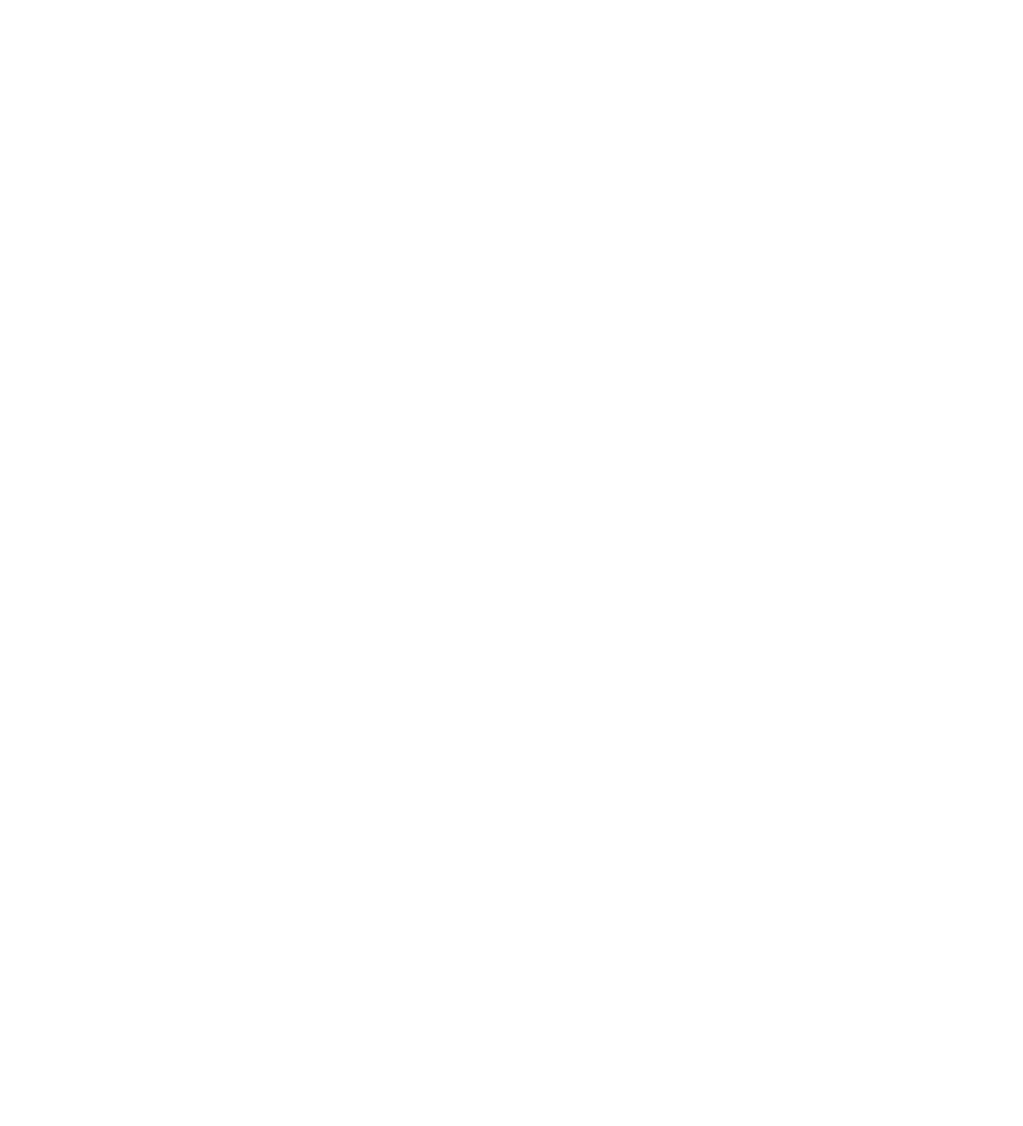
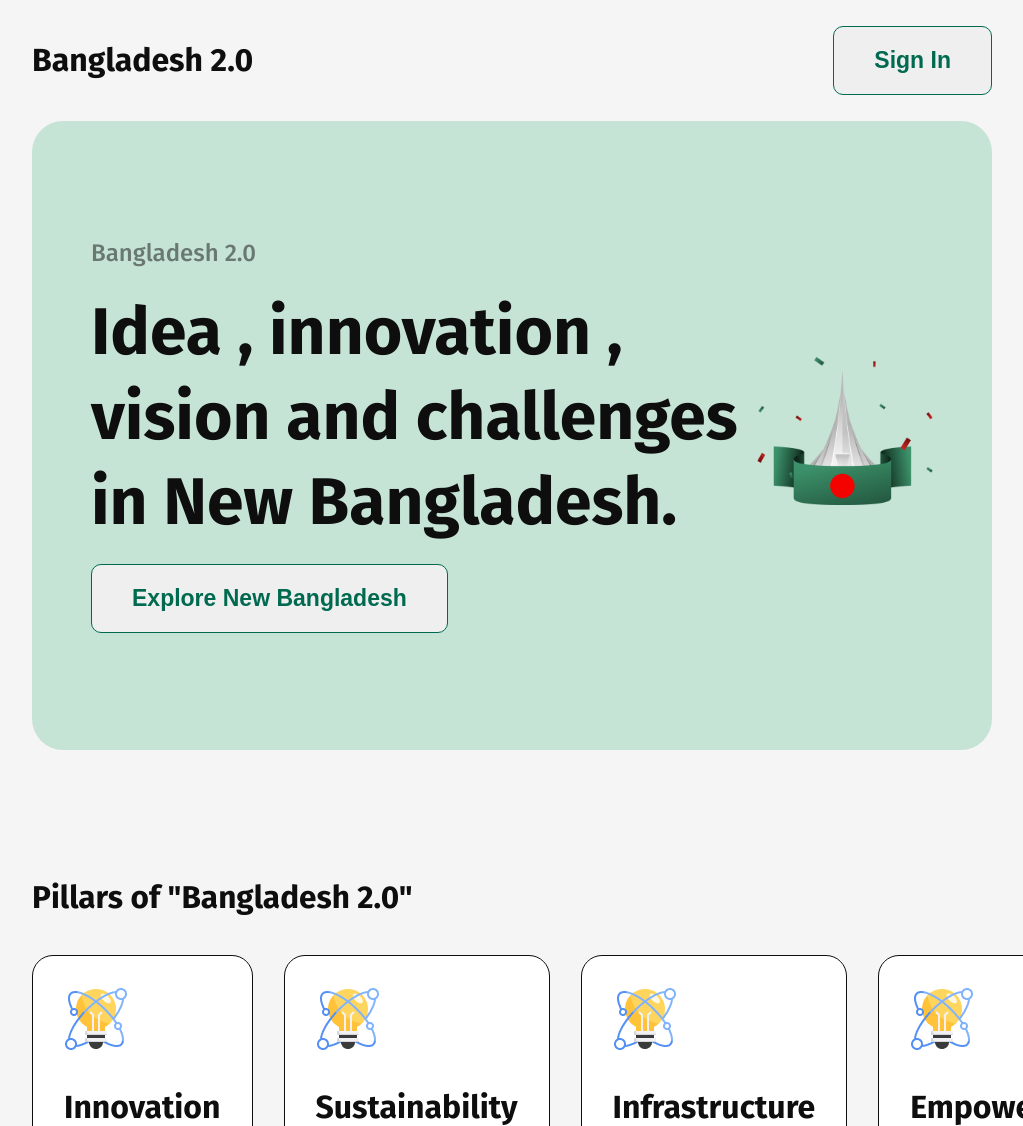
Before and after one commit to swasti-web/my-assignment-one, a plain HTML site: page index.html in a window 1280 px wide. Shown: the top 1126 px of the page, without its empty margins (128-1151 px from the left). Before the commit the page ends 800 px from the top, so only its background shows below. Drawn offline with Linux system fonts and the light colour scheme.

Commit message:
banner and pillar section done

```diff
--- a/css/style.css
+++ b/css/style.css
@@ -0,0 +1,96 @@
+@import url('https://fonts.googleapis.com/css2?family=Fira+Sans:ital,wght@0,100;0,200;0,300;0,400;0,500;0,600;0,700;0,800;0,900;1,100;1,200;1,300;1,400;1,500;1,600;1,700;1,800;1,900&display=swap');
+/* font-family: "Fira Sans", serif; */
+body{
+    font-family: 'Fira Sans', sans-serif;
+    font-size: 21px;
+    line-height: 31px;
+    color: #0E0E0E;
+    background-color: #f5f5f5;
+    margin: 0;
+    padding: 0;
+    box-sizing: border-box;
+}
+.container{
+    max-width: 1702px;
+    margin: 0 160px;
+}
+.cp{
+    padding: 106px 0;
+}
+.m-0{
+    margin: 0;
+}
+.header-top{
+    display: flex;
+    justify-content: space-between;
+    align-items: center;
+    margin: 26px 0;
+}
+.header-h1{
+    font-size: 32px;
+    font-weight: 700;
+}
+.btn{
+    font-size: 23px;
+    font-weight: 600;
+    padding: 20px 40px;
+    border: 1px solid #006A50;
+    border-radius: 10px;
+    color: #006A50;
+}
+.btn:hover{
+    background-color: #006A50;
+    color: #fff;
+}
+.header-bottom{
+    display: flex;
+    justify-content: space-between;
+    align-items: center;
+    background-color: #C6E4D6;
+    border-radius: 31px;
+    padding: 117px 59px;
+}
+.banner-text{
+    max-width: 720px;
+}
+.banner-text h4{
+    font-size: 24px;
+    font-weight: 500;
+    color: #0E0E0E;
+    opacity: 50%;
+}
+.banner-text h1{
+    font-size: 66px;
+    line-height: 85px;
+    font-weight: 700;
+    color: #0E0E0E;
+    margin: 20px 0;
+}
+.banner-image{
+    max-width: 474px;
+}
+.banner-image img{
+    width: 100%;
+}
+/* header end */
+.pillars{}
+.pillars-title{}
+.pillars-items{
+    display: flex;
+    justify-content: space-between;
+    margin-top: 42px;
+    gap: 31px;
+}
+.pillar-item{
+    max-width: 400px;
+    background-color: #fff;
+    padding: 31px;
+    border: 1px solid;
+    border-radius: 21px;
+    text-align: justify;
+}
+.pillar-item h3{
+    font-size: 32px;
+    font-weight: 700;
+    color: #0E0E0E;
+}
--- a/index.html
+++ b/index.html
@@ -7,6 +7,54 @@
     <link rel="stylesheet" href="css/style.css">
 </head>
 <body>
-
+    <!-- header start -->
+     <header>
+        <div class="container">
+            <div class="header-top">
+                <div class="header-h1">Bangladesh 2.0</div>
+                <button class="btn">Sign In</button>
+            </div>
+            <div class="header-bottom">
+                <div class="banner-text">
+                    <h4 class="m-0">Bangladesh 2.0</h4>
+                    <h1 class="m-0">Idea , innovation , vision and challenges in New Bangladesh.</h1>
+                    <button class="btn">Explore New Bangladesh</button>
+                </div>
+                <div class="banner-image">
+                    <img src="assets/hero.png" alt="banner">
+                </div>
+            </div>
+        </div>
+     </header>
+     <!-- header end -->
+      <main>
+        <section class="pillars">
+            <div class="container cp">
+                    <h2 class="pillars-title">Pillars of "Bangladesh 2.0"</h2>
+                    <div class="pillars-items">
+                        <div class="pillar-item">
+                            <img src="assets/card-icon.png" alt="idea">
+                            <h3>Innovation</h3>
+                            <p>Innovation is a process by which a domain, a product, or a service is renewed and brought up to date by applying new processes, introducing new techniques, or establishing successful ideas to create new value. The creation of value is a defining characteristic of innovation.</p>
+                        </div>
+                        <div class="pillar-item">
+                            <img src="assets/card-icon.png" alt="idea">
+                            <h3>Sustainability</h3>
+                            <p>"Sustainability means meeting our own needs without compromising the ability of future generations to meet their own needs. In addition to natural resources, we also need social and economic resources. Sustainability is not just environmentalism.</p>
+                        </div>
+                        <div class="pillar-item">
+                            <img src="assets/card-icon.png" alt="idea">
+                            <h3>Infrastructure</h3>
+                            <p>Infrastructure is the physical, social, and economic systems that support a society. It's essential for the smooth functioning of a modern, industrialized nation.The physical components that support daily life, such as roads, bridges, electrical grids, and highway systems. </p>
+                        </div>
+                        <div class="pillar-item">
+                            <img src="assets/card-icon.png" alt="idea">
+                            <h3>Empowerment</h3>
+                            <p>Empowerment is the process of gaining the confidence, knowledge, and resources to make decisions and take action, often to control one's life and claim one's rights.Empowerment is the process of gaining freedom and power to do what you want or control what happens to you.</p>
+                        </div>
+                    </div>
+            </div>
+        </section>
+      </main>
 </body>
 </html>
```
